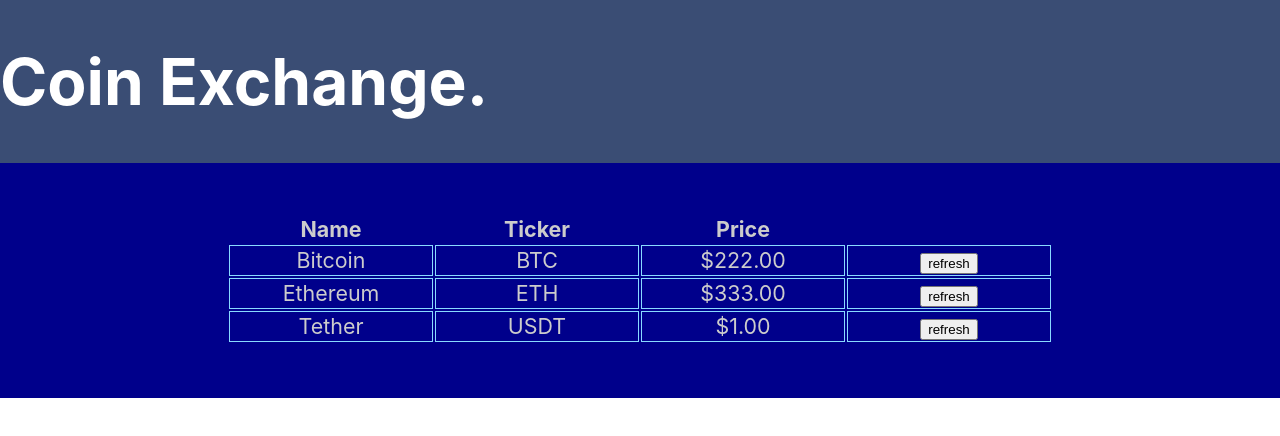
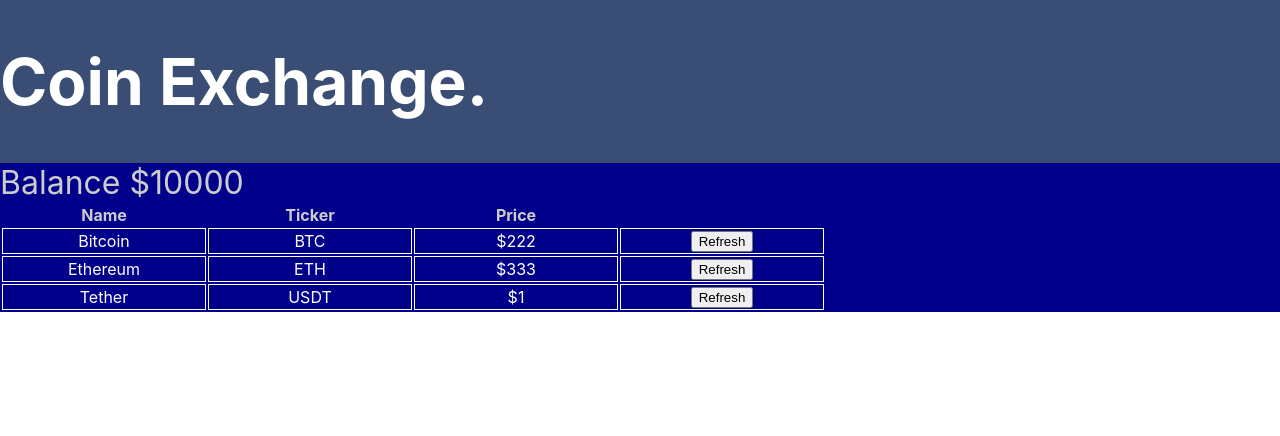
Before and after one commit to rfkinline/IOT-React-coin-exchange, a React (Create React App) app: page / in a window 1280 px wide. Shown: the top 436 px of the page. Built offline with nearby package versions, Linux system fonts and the light colour scheme.

Commit message:
styled components

```diff
--- a/package.json
+++ b/package.json
@@ -8,7 +8,8 @@
     "@testing-library/user-event": "^7.2.1",
     "react": "^16.13.1",
     "react-dom": "^16.13.1",
-    "react-scripts": "3.4.1"
+    "react-scripts": "3.4.1",
+    "styled-components": "^5.1.1"
   },
   "scripts": {
     "start": "react-scripts start",
--- a/src/App.js
+++ b/src/App.js
@@ -1,6 +1,7 @@
 import React from 'react';
 import './App.css';
 import Coin from './components/Coin/Coin';
+import AccountBalance from './components/AccountBalance/AccountBalance';
 
 function App() {
   return (
@@ -10,7 +11,8 @@
           Coin Exchange.
         </h1>
       </header>
-      <table className="coin-table">
+      <AccountBalance amount={10000} />
+      <table>
         <thead>
           <tr>
             <th>Name</th>
--- /dev/null
+++ b/src/components/AccountBalance/AccountBalance.jsx
@@ -0,0 +1,24 @@
+import React, { Component } from 'react'
+import PropTypes from 'prop-types';
+import styled from 'styled-components'
+
+const Section = styled.section`
+    font-size: 2rem;
+    text-align: left;
+`;
+
+export default class AccountBalance extends Component {
+    render() {
+        return (
+            <Section>
+              Balance ${this.props.amount}
+            </Section>
+        );
+    }
+}
+
+
+AccountBalance.propTypes = {
+    amount: PropTypes.string.isRequired
+
+}
--- a/src/components/Coin/Coin.jsx
+++ b/src/components/Coin/Coin.jsx
@@ -1,6 +1,13 @@
 import React, { Component } from 'react';
-import './CoinCss.css';
 import PropTypes from 'prop-types';
+import styled from 'styled-components'
+
+const Td = styled.td` {
+border: 1px solid;
+width: 25vh;
+color:white;
+}`;
+
 
 export default class Coin extends Component {
     constructor(props) {
@@ -34,16 +41,15 @@
     };
     render() {
         return (
-            <tr className="coin-row">
-                <td>{this.props.name}</td>
-                <td>{this.props.ticker}</td>
-                <td>${this.state.price.toFixed(2)}</td>
-                <td><form action ="#" method="POST"><button onClick={this.handleClick}>refresh</button></form></td>
+            <tr>
+                <Td>{this.props.name}</Td>
+                <Td>{this.props.ticker}</Td>
+                <Td>${this.state.price}</Td>
+                <Td><form action="#" method="POST"><button onClick={this.handleClick}>Refresh</button></form></Td>
             </tr>
-        )
+        );
     }
 }
-
 
 Coin.propTypes = {
     name: PropTypes.string.isRequired,
--- a/src/components/Coin/CoinCss.css
+++ /dev/null
@@ -1,4 +0,0 @@
-.coin-row td {
-    border: 1px solid #89daff;
-    width: 25vh;
-}
```
Also changed, not shown: 1 other file (tests, documents, lock files or other folders).
